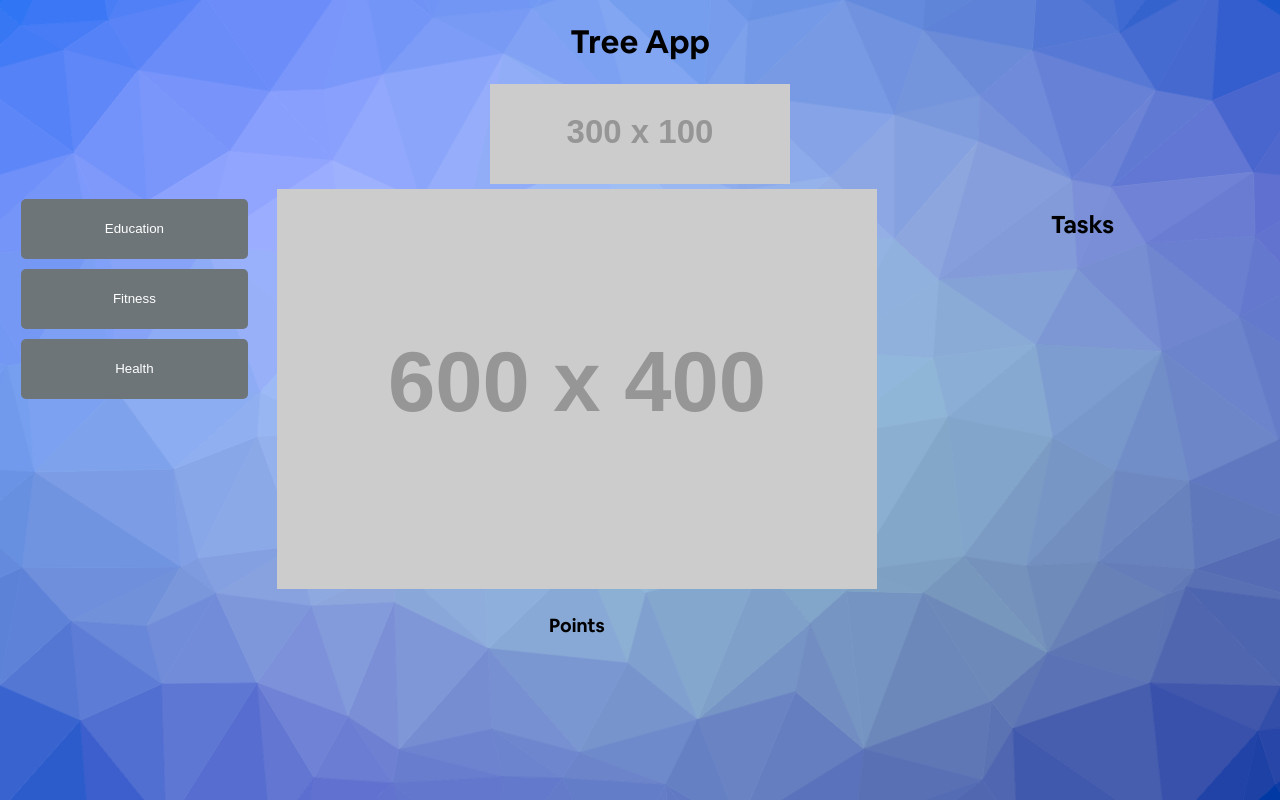
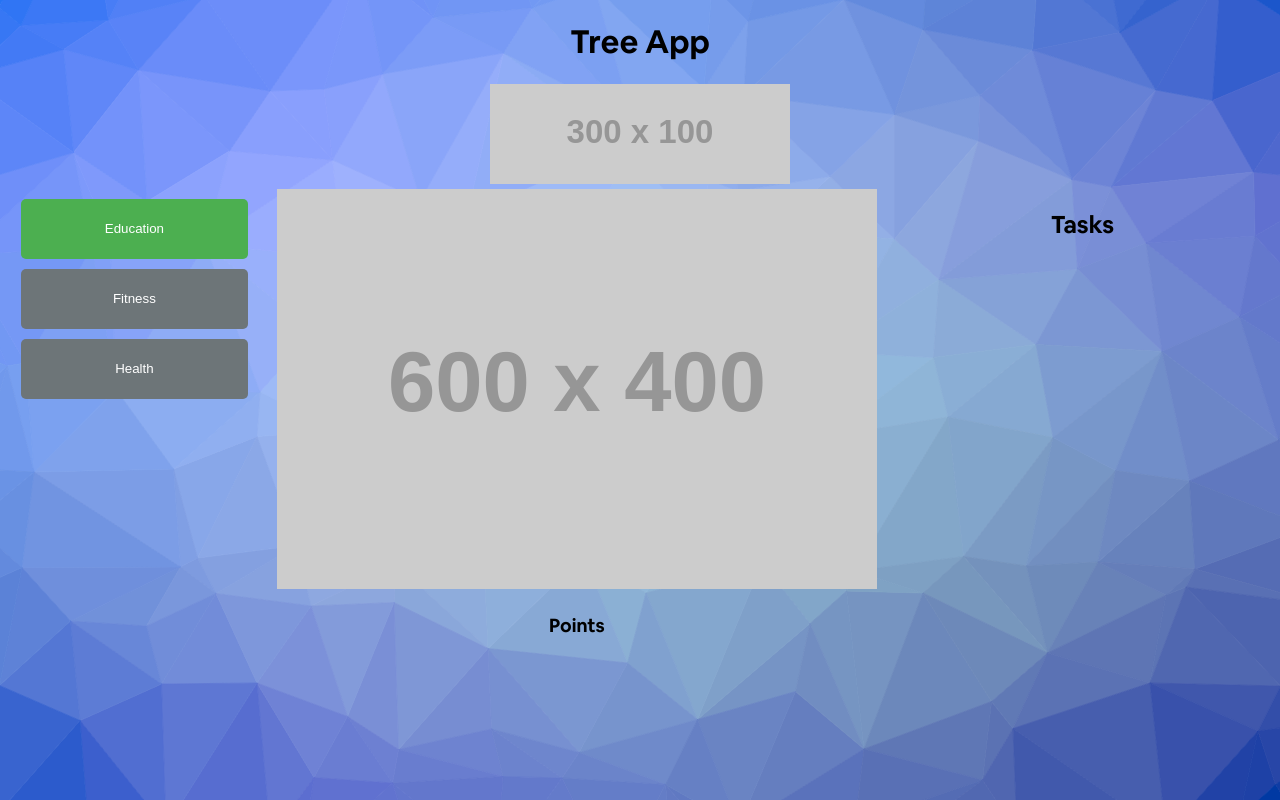
Before and after one commit to ViChungg/bcit-hackathon-team1, a plain HTML site: page TreeApp/Index.html in a window 1280 px wide. In both pictures the pointer is over the button "Education". Drawn offline with Linux system fonts and the light colour scheme; placeholder pictures from the web are drawn by us.

Commit message:
button update

```diff
--- a/css/treeapp.css
+++ b/css/treeapp.css
@@ -63,7 +63,11 @@ button {
 	border-radius: 5px;
 	background-color: #6d7578;
 	border:  none;
+	cursor: pointer;
+}
 
+button:hover {
+  background-color: #4CAF50; /* Green */
 }
 
 #education {
```
